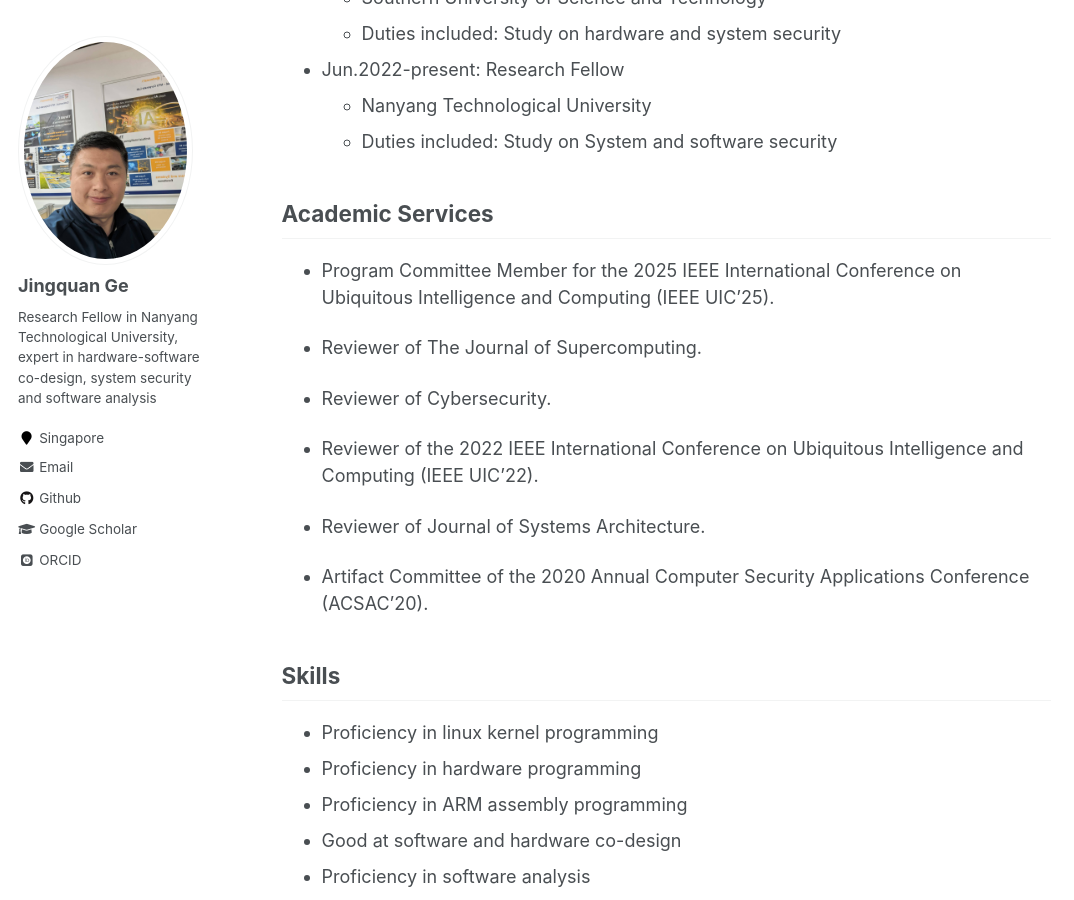
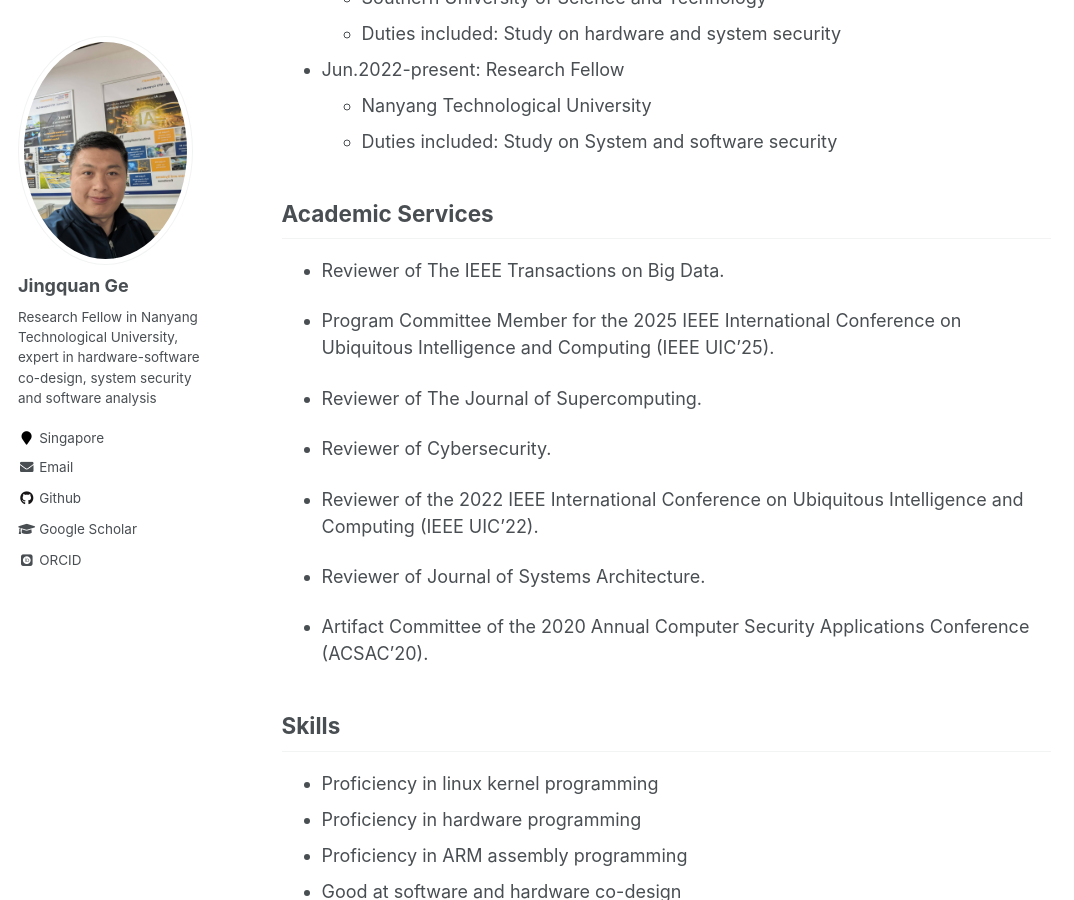
Before and after one commit to gejingquan/gejingquan.github.io, a Jekyll site: the page built from _pages/about.md, in a window 1280 px wide and 900 px high, scrolled down 984 px. Shown: the whole window, without its empty margins (0-1074 px from the left). Built offline with Jekyll 4.4.1, drawn with Linux system fonts in a browser that asks for light colours; some web fonts are replaced.

Commit message:
Update about.md

```diff
--- a/_pages/about.md
+++ b/_pages/about.md
@@ -39,6 +39,8 @@ Email: jingquan.ge@ntu.edu.sg
 
 ## Academic Services
 
+* Reviewer of The IEEE Transactions on Big Data.
+
 * Program Committee Member for the 2025 IEEE International Conference on Ubiquitous Intelligence and Computing (IEEE UIC'25).
 
 * Reviewer of The Journal of Supercomputing.
```
